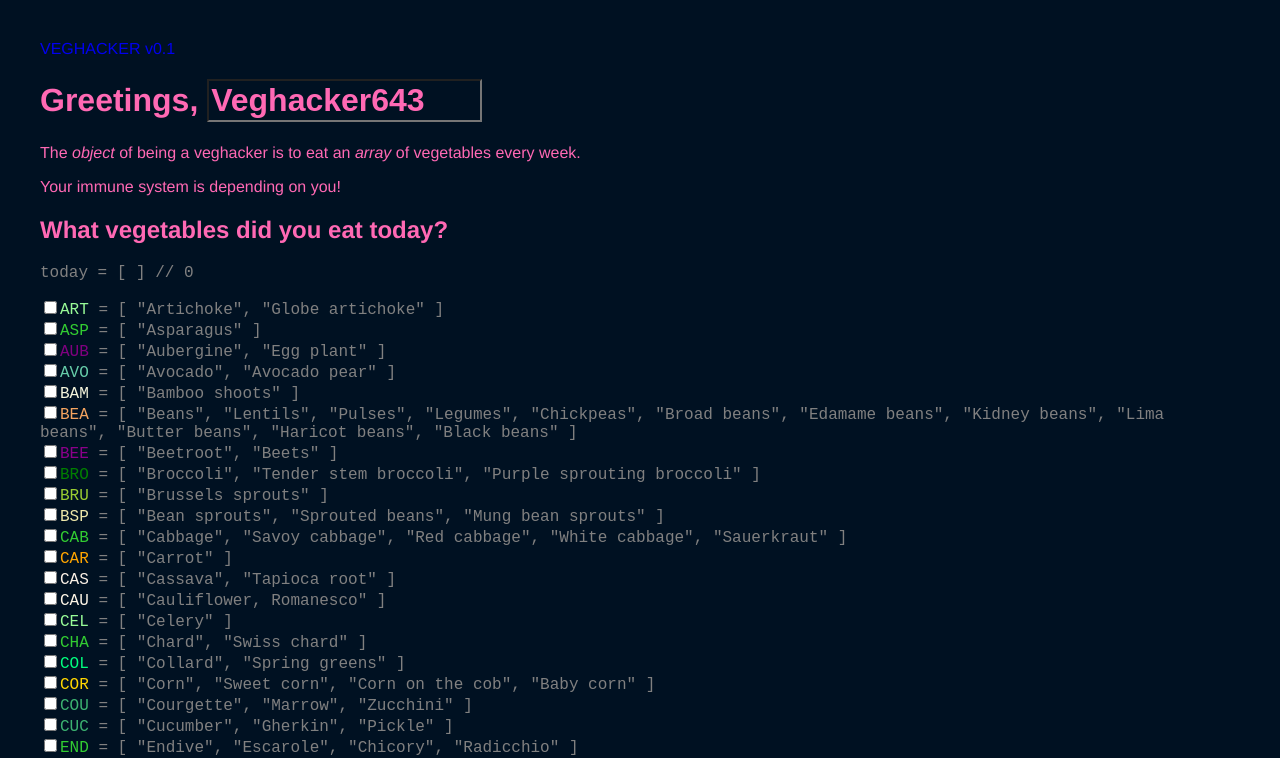
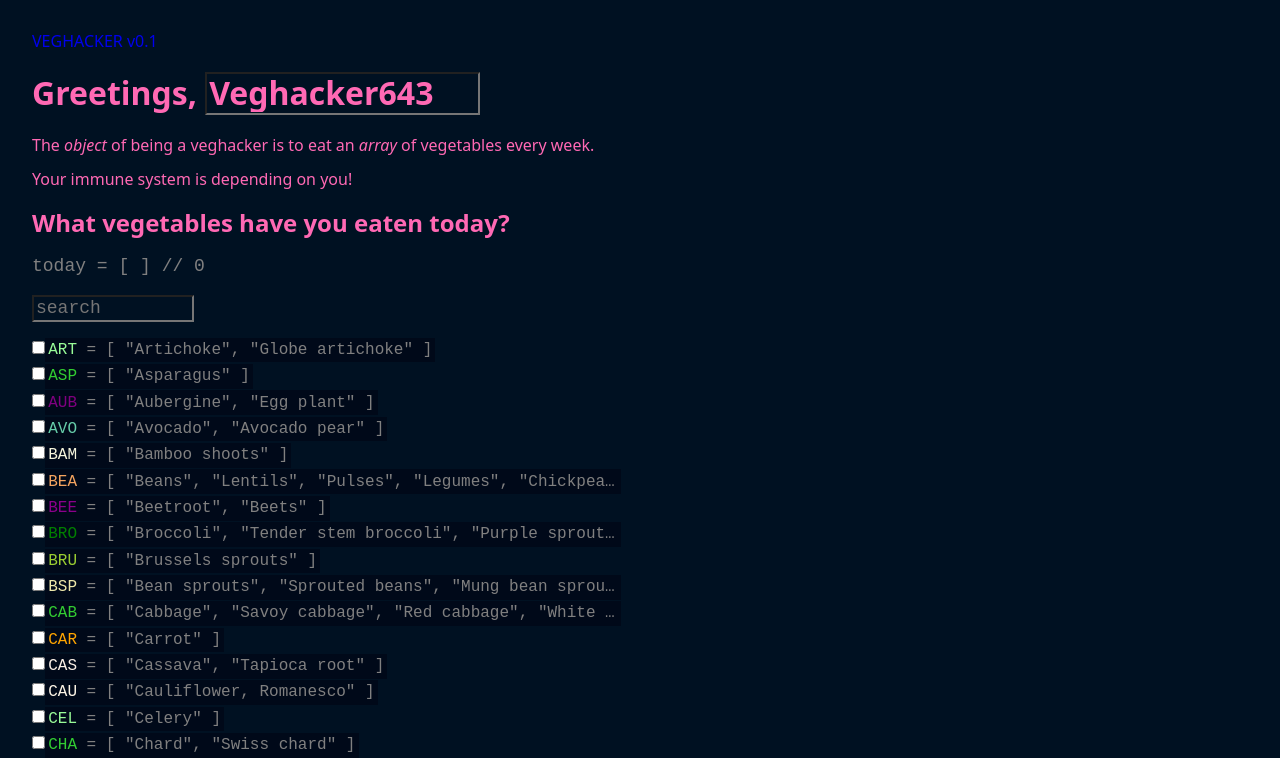
Before and after one commit to petedavisdev/veghacker, a Vue app: page / in a window 1280 px wide. Shown: the top 758 px of the page. Built offline with nearby package versions, Linux system fonts and the light colour scheme.

Commit message:
filter veg and save to correct date

```diff
--- a/src/App.vue
+++ b/src/App.vue
@@ -1,7 +1,7 @@
 <template>
   <a href="/">VEGHACKER v0.1</a>
   <UserGreeting v-model:username="user.name" />
-  <VegChecklist v-model:log="user['2020-12-15']" :vegetables="sortedVeg" />
+  <VegChecklist v-model:log="user[dateToday]" :vegetables="sortedVeg" />
 </template>
 
 <script lang="ts">
@@ -17,6 +17,8 @@ export default {
     VegChecklist,
   },
   setup() {
+    const dateToday = new Date().toISOString().split('T')[0]
+
     const sortedVeg = computed(() => {
       return vegetables.sort(function(a, b){
           if(a.code < b.code) return -1
@@ -35,8 +37,9 @@ export default {
     watch(user, () => localStorage.setItem("user", JSON.stringify(user)))
 
     return {
+      dateToday,
       sortedVeg,
-      user
+      user,
     }
   }
 }
--- a/src/components/UserGreeting.vue
+++ b/src/components/UserGreeting.vue
@@ -12,7 +12,7 @@
     Your immune system is depending on you!
   </p>
 
-  <h2>What vegetables did you eat today?</h2>
+  <h2>What vegetables have you eaten today?</h2>
 </template>
 
 <script lang="ts">
--- a/src/components/VegChecklist.vue
+++ b/src/components/VegChecklist.vue
@@ -3,8 +3,15 @@
         today =
         <VegArray :veggies="today" />
     </p>
+
+    <input
+        @input="keyword = $event.target.value"
+        type="search"
+        placeholder="search"
+    />
+
     <ul>
-        <li v-for="veg in vegetables" :key="veg.key">
+        <li v-for="veg in filteredVeg" :key="veg.key">
             <input
                 v-model="today"
                 type="checkbox"
@@ -40,7 +47,7 @@ export default defineComponent({
     setup (props, { emit }) {
         interface Veg {
             code: string
-            colorLight: string
+            colorLight?: string
             family: string[]
         }
 
@@ -52,10 +59,49 @@ export default defineComponent({
             return today.value.map( (veg: Veg) => veg.code )
         })
 
+        const keyword = ref("")
+
+        const filteredVeg = computed(() => {
+            if (!keyword.value) return props.vegetables
+
+            const term = keyword.value.toUpperCase()
+            const isCode = code => code === term
+            const isCodeStart = code => code.startsWith(term)
+            const isCodePart = code => code.includes(term)
+            const isFamilyPart = family => family.toString().toUpperCase().includes(term)
+
+            const topResult = props.vegetables.filter((veg: Veg) => {
+                return isCode(veg.code)
+            })
+
+            const greatResults = props.vegetables.filter((veg: Veg) => {
+                return !isCode(veg.code)
+                    && isCodeStart(veg.code)
+            })
+
+            const goodResults = props.vegetables.filter((veg: Veg) => {
+                return !isCode(veg.code)
+                    && !isCodeStart(veg.code)
+                    && isCodePart(veg.code)
+            })
+
+
+            const otherResults = props.vegetables.filter((veg: Veg) => {
+                return !isCode(veg.code)
+                    && !isCodeStart(veg.code)
+                    && !isCodePart(veg.code)
+                    && isFamilyPart(veg.family)
+            })
+
+            return [...topResult, ...greatResults, ...goodResults, ...otherResults]
+        })
+
         watch(vegCodes, () => emit("update:log", vegCodes))
 
         return {
             today,
+            keyword,
+            filteredVeg,
             vegCodes,
         }
     },
@@ -69,6 +115,29 @@ export default defineComponent({
     color: gray;
 }
 
+[type="search"] {
+    text-transform: uppercase;
+    font-size: large;
+    font-weight: inherit;
+    background-color: inherit;
+    color: inherit;
+    width: 15ch;
+}
+
+[type="search"]::placeholder {
+    text-transform: lowercase;
+}
+
+label {
+    display: inline-block;
+    max-width: 60ch;
+    white-space: nowrap;
+    overflow: hidden;
+    text-overflow: ellipsis;
+    padding: 0.2em;
+    background-color: #000919;
+}
+
 :checked + label {
     background-color: midnightblue;
 }
@@ -78,4 +147,13 @@ ul {
     padding: 0;
 }
 
+li {
+    display: flex;
+    align-items: baseline;
+    margin-block: 0.1em;
+}
+
+p {
+    font-size: large;
+}
 </style>
--- a/src/data/vegetables.json
+++ b/src/data/vegetables.json
@@ -525,8 +525,7 @@
     "family": [
       "Peas",
       "Mange tout",
-      "Petit pois",
-      "Snap pea"
+      "Petit pois"
     ],
     "familyUS": ""
   },
@@ -582,8 +581,8 @@
     "seasonStart": 30,
     "seasonEnd": 45,
     "family": [
-      "Onions",
-      "Chalots"
+      "Onion",
+      "Shallot"
     ],
     "familyUS": ""
   },
--- a/src/index.css
+++ b/src/index.css
@@ -4,8 +4,5 @@ body {
 }
 
 #app {
-  font-family: Avenir, Helvetica, Arial, sans-serif;
-  -webkit-font-smoothing: antialiased;
-  -moz-osx-font-smoothing: grayscale;
   padding: 2em;
 }
--- a/src/main.ts
+++ b/src/main.ts
@@ -1,5 +1,6 @@
 import { createApp } from 'vue'
 import App from './App.vue'
+import './modern-normalize.css'
 import './index.css'
 
 createApp(App).mount('#app')
--- /dev/null
+++ b/src/modern-normalize.css
@@ -0,0 +1,298 @@
+/*! modern-normalize v1.0.0 | MIT License | https://github.com/sindresorhus/modern-normalize */
+
+/*
+Document
+========
+*/
+
+/**
+Use a better box model (opinionated).
+*/
+
+*,
+*::before,
+*::after {
+	box-sizing: border-box;
+}
+
+/**
+Use a more readable tab size (opinionated).
+*/
+
+:root {
+	-moz-tab-size: 4;
+	tab-size: 4;
+}
+
+/**
+1. Correct the line height in all browsers.
+2. Prevent adjustments of font size after orientation changes in iOS.
+*/
+
+html {
+	line-height: 1.15; /* 1 */
+	-webkit-text-size-adjust: 100%; /* 2 */
+}
+
+/*
+Sections
+========
+*/
+
+/**
+Remove the margin in all browsers.
+*/
+
+body {
+	margin: 0;
+}
+
+/**
+Improve consistency of default fonts in all browsers. (https://github.com/sindresorhus/modern-normalize/issues/3)
+*/
+
+body {
+	font-family:
+		system-ui,
+		-apple-system, /* Firefox supports this but not yet `system-ui` */
+		'Segoe UI',
+		Roboto,
+		Helvetica,
+		Arial,
+		sans-serif,
+		'Apple Color Emoji',
+		'Segoe UI Emoji';
+}
+
+/*
+Grouping content
+================
+*/
+
+/**
+1. Add the correct height in Firefox.
+2. Correct the inheritance of border color in Firefox. (https://bugzilla.mozilla.org/show_bug.cgi?id=190655)
+*/
+
+hr {
+	height: 0; /* 1 */
+	color: inherit; /* 2 */
+}
+
+/*
+Text-level semantics
+====================
+*/
+
+/**
+Add the correct text decoration in Chrome, Edge, and Safari.
+*/
+
+abbr[title] {
+	text-decoration: underline dotted;
+}
+
+/**
+Add the correct font weight in Edge and Safari.
+*/
+
+b,
+strong {
+	font-weight: bolder;
+}
+
+/**
+1. Improve consistency of default fonts in all browsers. (https://github.com/sindresorhus/modern-normalize/issues/3)
+2. Correct the odd 'em' font sizing in all browsers.
+*/
+
+code,
+kbd,
+samp,
+pre {
+	font-family:
+		ui-monospace,
+		SFMono-Regular,
+		Consolas,
+		'Liberation Mono',
+		Menlo,
+		monospace; /* 1 */
+	font-size: 1em; /* 2 */
+}
+
+/**
+Add the correct font size in all browsers.
+*/
+
+small {
+	font-size: 80%;
+}
+
+/**
+Prevent 'sub' and 'sup' elements from affecting the line height in all browsers.
+*/
+
+sub,
+sup {
+	font-size: 75%;
+	line-height: 0;
+	position: relative;
+	vertical-align: baseline;
+}
+
+sub {
+	bottom: -0.25em;
+}
+
+sup {
+	top: -0.5em;
+}
+
+/*
+Tabular data
+============
+*/
+
+/**
+1. Remove text indentation from table contents in Chrome and Safari. (https://bugs.chromium.org/p/chromium/issues/detail?id=999088, https://bugs.webkit.org/show_bug.cgi?id=201297)
+2. Correct table border color inheritance in all Chrome and Safari. (https://bugs.chromium.org/p/chromium/issues/detail?id=935729, https://bugs.webkit.org/show_bug.cgi?id=195016)
+*/
+
+table {
+	text-indent: 0; /* 1 */
+	border-color: inherit; /* 2 */
+}
+
+/*
+Forms
+=====
+*/
+
+/**
+1. Change the font styles in all browsers.
+2. Remove the margin in Firefox and Safari.
+*/
+
+button,
+input,
+optgroup,
+select,
+textarea {
+	font-family: inherit; /* 1 */
+	font-size: 100%; /* 1 */
+	line-height: 1.15; /* 1 */
+	margin: 0; /* 2 */
+}
+
+/**
+Remove the inheritance of text transform in Edge and Firefox.
+1. Remove the inheritance of text transform in Firefox.
+*/
+
+button,
+select { /* 1 */
+	text-transform: none;
+}
+
+/**
+Correct the inability to style clickable types in iOS and Safari.
+*/
+
+button,
+[type='button'],
+[type='reset'],
+[type='submit'] {
+	-webkit-appearance: button;
+}
+
+/**
+Remove the inner border and padding in Firefox.
+*/
+
+::-moz-focus-inner {
+	border-style: none;
+	padding: 0;
+}
+
+/**
+Restore the focus styles unset by the previous rule.
+*/
+
+:-moz-focusring {
+	outline: 1px dotted ButtonText;
+}
+
+/**
+Remove the additional ':invalid' styles in Firefox.
+See: https://github.com/mozilla/gecko-dev/blob/2f9eacd9d3d995c937b4251a5557d95d494c9be1/layout/style/res/forms.css#L728-L737
+*/
+
+:-moz-ui-invalid {
+	box-shadow: none;
+}
+
+/**
+Remove the padding so developers are not caught out when they zero out 'fieldset' elements in all browsers.
+*/
+
+legend {
+	padding: 0;
+}
+
+/**
+Add the correct vertical alignment in Chrome and Firefox.
+*/
+
+progress {
+	vertical-align: baseline;
+}
+
+/**
+Correct the cursor style of increment and decrement buttons in Safari.
+*/
+
+::-webkit-inner-spin-button,
+::-webkit-outer-spin-button {
+	height: auto;
+}
+
+/**
+1. Correct the odd appearance in Chrome and Safari.
+2. Correct the outline style in Safari.
+*/
+
+[type='search'] {
+	-webkit-appearance: textfield; /* 1 */
+	outline-offset: -2px; /* 2 */
+}
+
+/**
+Remove the inner padding in Chrome and Safari on macOS.
+*/
+
+::-webkit-search-decoration {
+	-webkit-appearance: none;
+}
+
+/**
+1. Correct the inability to style clickable types in iOS and Safari.
+2. Change font properties to 'inherit' in Safari.
+*/
+
+::-webkit-file-upload-button {
+	-webkit-appearance: button; /* 1 */
+	font: inherit; /* 2 */
+}
+
+/*
+Interactive
+===========
+*/
+
+/*
+Add the correct display in Chrome and Safari.
+*/
+
+summary {
+	display: list-item;
+}
```
Also changed, not shown: src/shims-vue.d.ts (+5 -5 lines).
